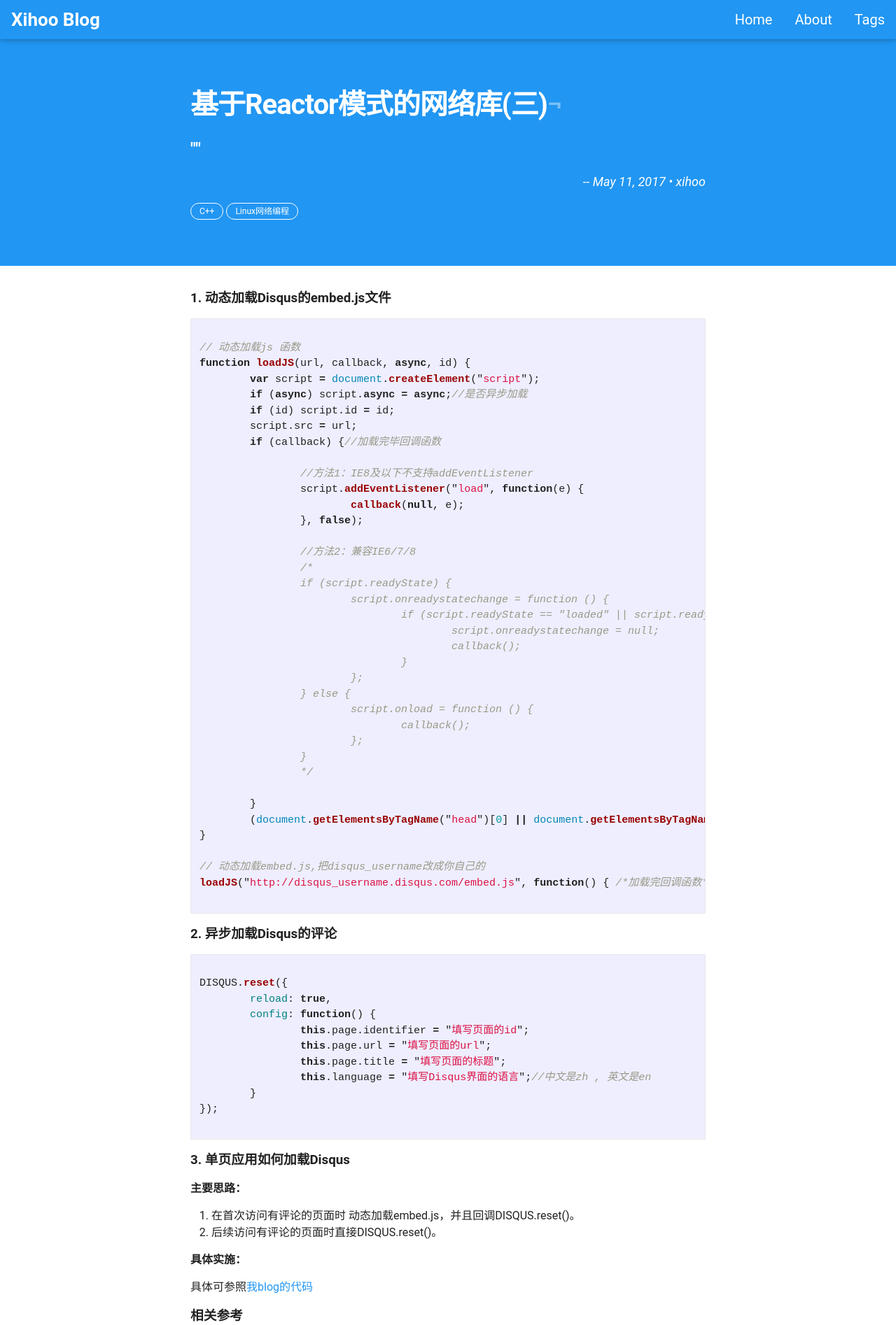
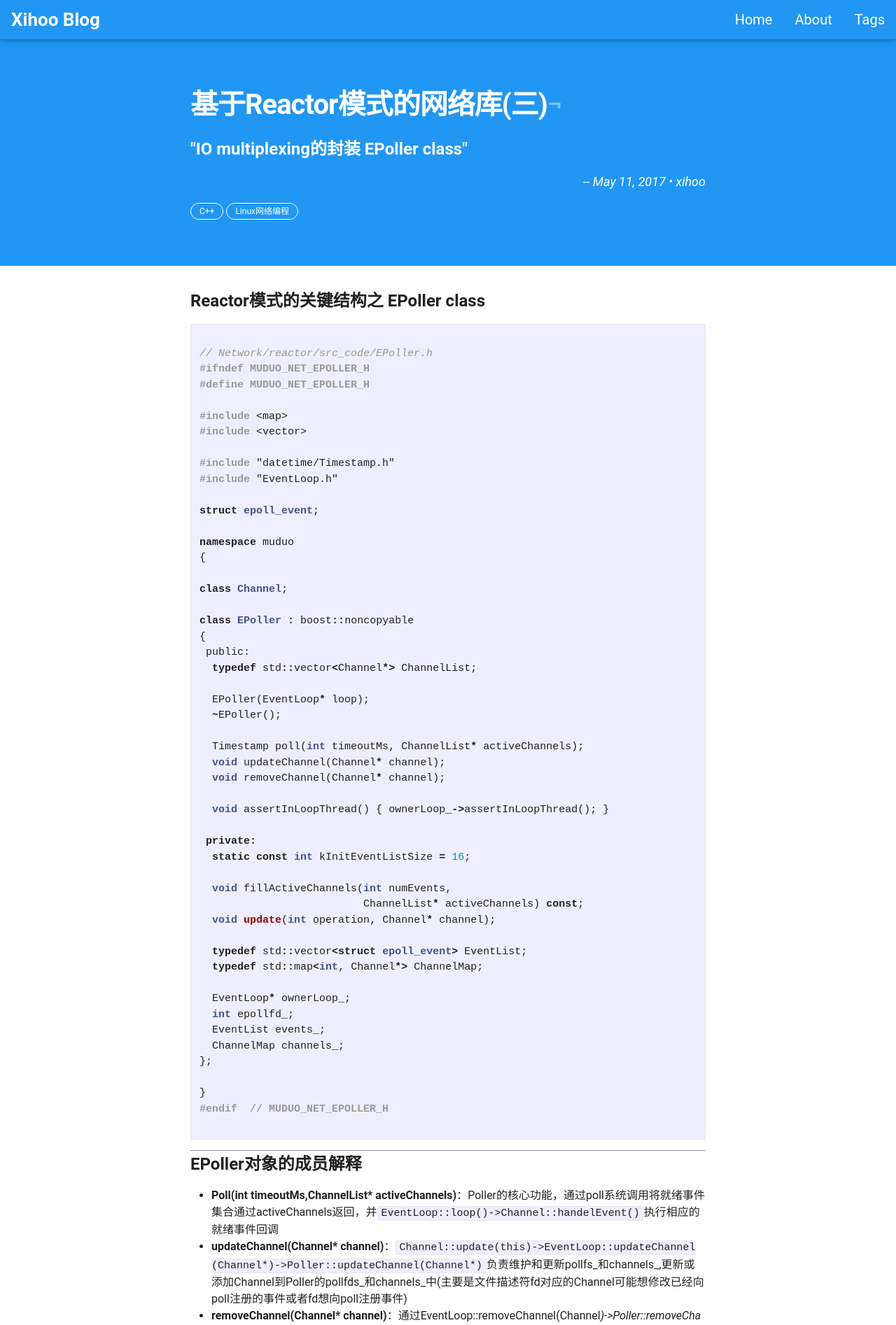
Before and after one commit to xihoo/xihoo.github.io, a Jekyll site: the page built from _posts/2016-07-27-SPA-load-disqus.markdown, in a window 1280 px wide. Shown: the top 1894 px of the page at 70% size. Built offline with Jekyll 4.4.1, drawn with Linux system fonts in a browser that asks for light colours; comment, search, counter and statistics services are not loaded; some of the changed text lies outside the part shown.

Commit message:
add three

````diff
--- a/_posts/2016-07-27-SPA-load-disqus.markdown
+++ b/_posts/2016-07-27-SPA-load-disqus.markdown
@@ -1,7 +1,7 @@
 ---
 layout:     post
 title:      "基于Reactor模式的网络库(三)"
-subtitle:   " \"\""
+subtitle:   " \"IO multiplexing的封装 EPoller class\""
 date:       2017-05-11
 author:     "xihoo"
 tags:
@@ -9,81 +9,109 @@ tags:
     - Linux网络编程
 ---
 
-### 1. 动态加载Disqus的embed.js文件
+## Reactor模式的关键结构之 EPoller class
 
-``` javascript
+``` c++
 
-// 动态加载js 函数
-function loadJS(url, callback, async, id) {
-	var script = document.createElement("script");
-	if (async) script.async = async;//是否异步加载
-	if (id) script.id = id;
-	script.src = url;
-	if (callback) {//加载完毕回调函数
+// Network/reactor/src_code/EPoller.h
+#ifndef MUDUO_NET_EPOLLER_H
+#define MUDUO_NET_EPOLLER_H
 
-		//方法1：IE8及以下不支持addEventListener
-		script.addEventListener("load", function(e) {
-			callback(null, e);
-		}, false);
+#include <map>
+#include <vector>
 
-		//方法2：兼容IE6/7/8
-		/*
-		if (script.readyState) {
-			script.onreadystatechange = function () {
-				if (script.readyState == "loaded" || script.readyState == "complete") {
-					script.onreadystatechange = null;
-					callback();
-				}
-			};
-		} else {
-			script.onload = function () {
-				callback();
-			};
-		}
-		*/
+#include "datetime/Timestamp.h"
+#include "EventLoop.h"
 
-	}
-	(document.getElementsByTagName("head")[0] || document.getElementsByTagName("body")[0]).appendChild(script);
+struct epoll_event;
+
+namespace muduo
+{
+
+class Channel;
+
+class EPoller : boost::noncopyable
+{
+ public:
+  typedef std::vector<Channel*> ChannelList;
+
+  EPoller(EventLoop* loop);
+  ~EPoller();
+
+  Timestamp poll(int timeoutMs, ChannelList* activeChannels);
+  void updateChannel(Channel* channel);
+  void removeChannel(Channel* channel);
+
+  void assertInLoopThread() { ownerLoop_->assertInLoopThread(); }
+
+ private:
+  static const int kInitEventListSize = 16;
+
+  void fillActiveChannels(int numEvents,
+                          ChannelList* activeChannels) const;
+  void update(int operation, Channel* channel);
+
+  typedef std::vector<struct epoll_event> EventList;
+  typedef std::map<int, Channel*> ChannelMap;
+
+  EventLoop* ownerLoop_;
+  int epollfd_;
+  EventList events_;
+  ChannelMap channels_;
+};
+
 }
-
-// 动态加载embed.js,把disqus_username改成你自己的
-loadJS("http://disqus_username.disqus.com/embed.js", function() { /*加载完回调函数*/ }, true, "disqus");
+#endif  // MUDUO_NET_EPOLLER_H
 
 ```
 
+***
 
-### 2. 异步加载Disqus的评论
+## EPoller对象的成员解释
 
-``` javascript
+* **Poll(int timeoutMs,ChannelList* activeChannels)**：Poller的核心功能，通过poll系统调用将就绪事件集合通过activeChannels返回，并`EventLoop::loop()->Channel::handelEvent()`执行相应的就绪事件回调
+* **updateChannel(Channel* channel)**：`Channel::update(this)->EventLoop::updateChannel(Channel*)->Poller::updateChannel(Channel*)`负责维护和更新pollfs_和channels_,更新或添加Channel到Poller的pollfds_和channels_中(主要是文件描述符fd对应的Channel可能想修改已经向poll注册的事件或者fd想向poll注册事件)
+* **removeChannel(Channel* channel)**：通过EventLoop::removeChannel(Channel*)->Poller::removeChannle(Channel*)注销pollfds_和channels_中的Channel
+* **fillActiveChannels(int numEvents,ChannelList* activeChannels) const**：遍历pollfds_找出就绪事件的fd填入activeChannls,这里不能一边遍历pollfds_一边执行`Channel::handleEvent()`因为后者可能添加或者删除Poller中含Channel的pollfds_和channels_(遍历容器的同时存在容器可能被修改是危险的),所以Poller仅仅是负责IO复用，不负责事件分发(交给Channel处理)
+* **ownerLoop_**：隶属的EventLoop
+* **pollfds_**：监听事件集合
+* **channels_**：文件描述符fd到Channel的映射
 
-DISQUS.reset({
-	reload: true,
-	config: function() {
-		this.page.identifier = "填写页面的id";
-		this.page.url = "填写页面的url";
-		this.page.title = "填写页面的标题";
-		this.language = "填写Disqus界面的语言";//中文是zh , 英文是en
-	}
-});
+***
+
+## Epoller原理解析
+
+Epoller的核心函数poll：
+
+``` c++
+
+Timestamp EPoller::poll(int timeoutMs, ChannelList* activeChannels)
+{
+  int numEvents = ::epoll_wait(epollfd_,
+                               &*events_.begin(),
+                               static_cast<int>(events_.size()),
+                               timeoutMs);
+  Timestamp now(Timestamp::now());
+  if (numEvents > 0)
+  {
+    LOG_TRACE << numEvents << " events happended";
+    fillActiveChannels(numEvents, activeChannels);
+    if (implicit_cast<size_t>(numEvents) == events_.size())
+    {
+      events_.resize(events_.size()*2);
+    }
+  }
+  else if (numEvents == 0)
+  {
+    LOG_TRACE << " nothing happended";
+  }
+  else
+  {
+    LOG_SYSERR << "EPoller::poll()";
+  }
+  return now;
+}
 
 ```
 
-### 3. 单页应用如何加载Disqus
-
-#### 主要思路：
-
-1. 在首次访问有评论的页面时 动态加载embed.js，并且回调DISQUS.reset()。
-2. 后续访问有评论的页面时直接DISQUS.reset()。
-
-#### 具体实施：
-
-具体可参照[我blog的代码][3]
-
-### 相关参考
-- [Using Disqus on AJAX sites][1]
-- [ An example DISQUS.reset recipe][2]
-
-
-[1]:https://help.disqus.com/customer/portal/articles/472107-using-disqus-on-ajax-sites
-[2]:https://github.com/disqus/DISQUS-API-Recipes/blob/master/snippets/js/disqus-reset/disqus_reset.html
-[3]:https://github.com/bglky/bglky.github.io/blob/master/js/my-app.js
+* poll函数调用epoll获得当前活动的IO事件，然后填充调用方传入的activeChannels，并返回return的时刻
````
